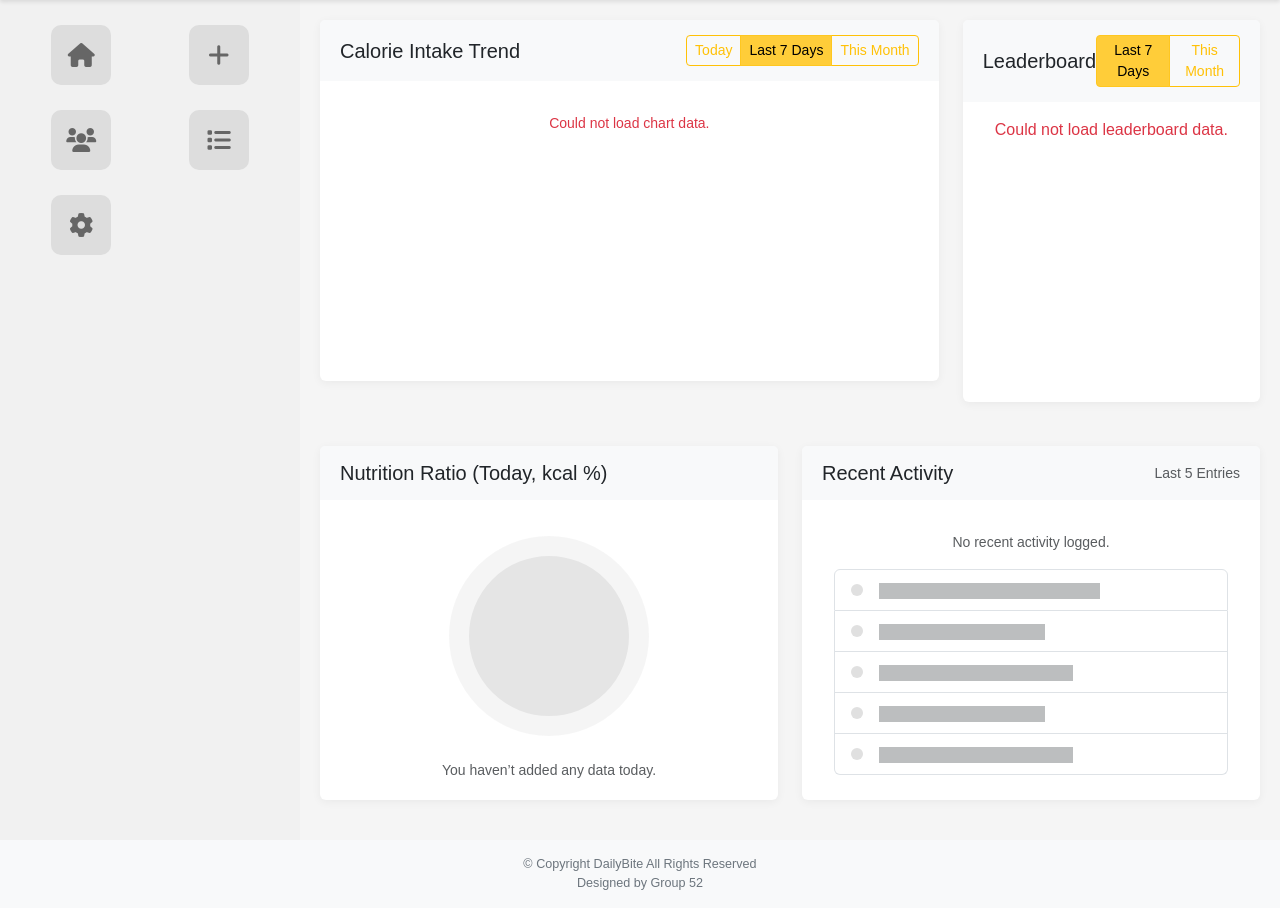
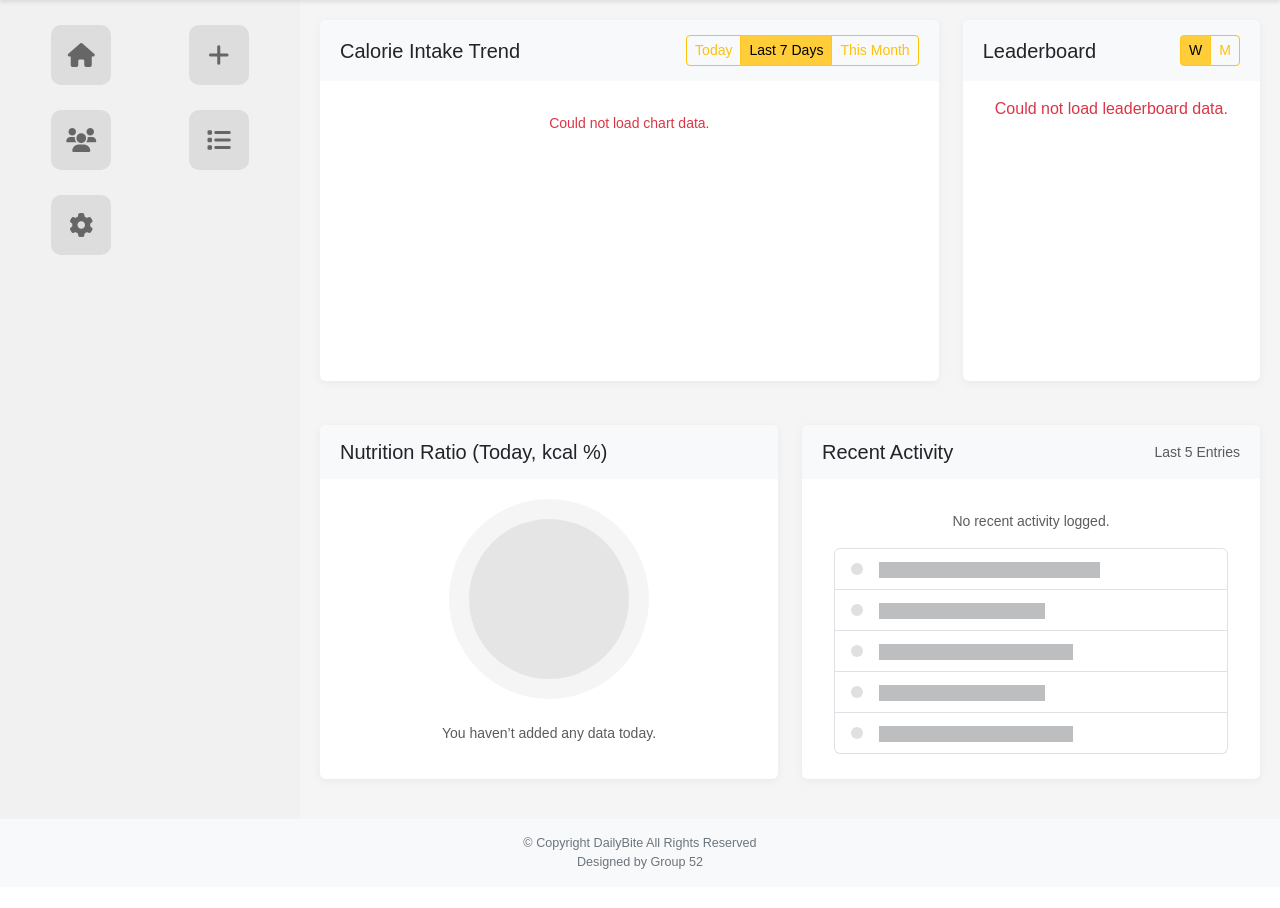
Before and after one commit to ocele/CITS5505, a Flask app: template app/templates/dashboard_home.html in a window 1280 px wide. Shown: the part 56-964 px from the top of the page. After the commit the page ends 925 px from the top, so only its background shows below. Run offline with Flask 3, Linux system fonts and the light colour scheme; the template is opened without the code that fills it, so the values that code supplies are empty; some libraries are stand-ins or nearby versions.

Commit message:
lederboard/pie chart css updates

```diff
--- a/app/static/style_dashboard.css
+++ b/app/static/style_dashboard.css
@@ -652,3 +652,8 @@ body {
         display: none;
     }
 }
+
+.chart-placeholder {
+    padding-bottom: 2rem;
+    min-height: 220px;
+}
--- a/app/templates/dashboard_home.html
+++ b/app/templates/dashboard_home.html
@@ -39,10 +39,14 @@
                 <div class="card-header d-flex justify-content-between align-items-center">
                     <h5 class="mb-0">Leaderboard</h5>
                     <div class="btn-group btn-group-sm leaderboard-toggle" role="group">
-                        <button type="button" class="btn btn-warning active leaderboard-period-btn"
-                            data-period="7d">Last 7 Days</button>
-                        <button type="button" class="btn btn-outline-warning leaderboard-period-btn"
-                            data-period="30d">This Month</button>
+                        <button type="button" class="btn btn-warning active leaderboard-period-btn" data-period="7d">
+                            <span class="full-text">Last 7 Days</span>
+                            <span class="short-text">W</span>
+                        </button>
+                        <button type="button" class="btn btn-outline-warning leaderboard-period-btn" data-period="30d">
+                            <span class="full-text">This Month</span>
+                            <span class="short-text">M</span>
+                        </button>
                     </div>
                 </div>
                 <div class="card-body d-flex flex-column" id="leaderboardBody">
```
